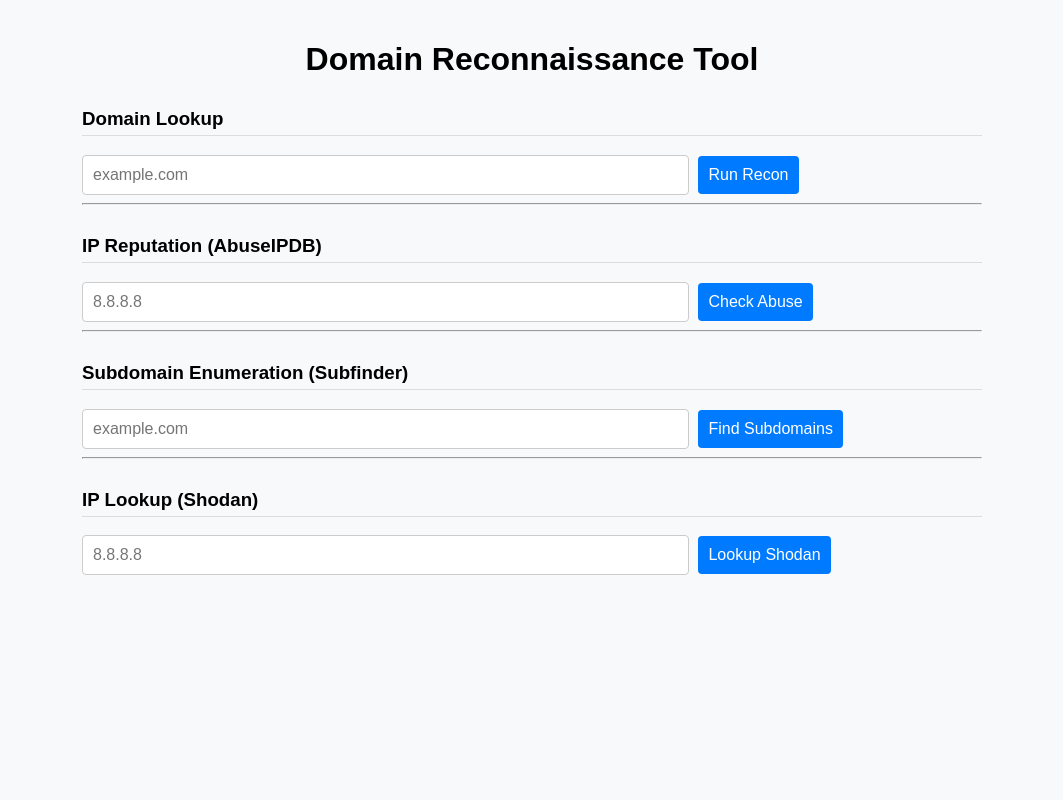
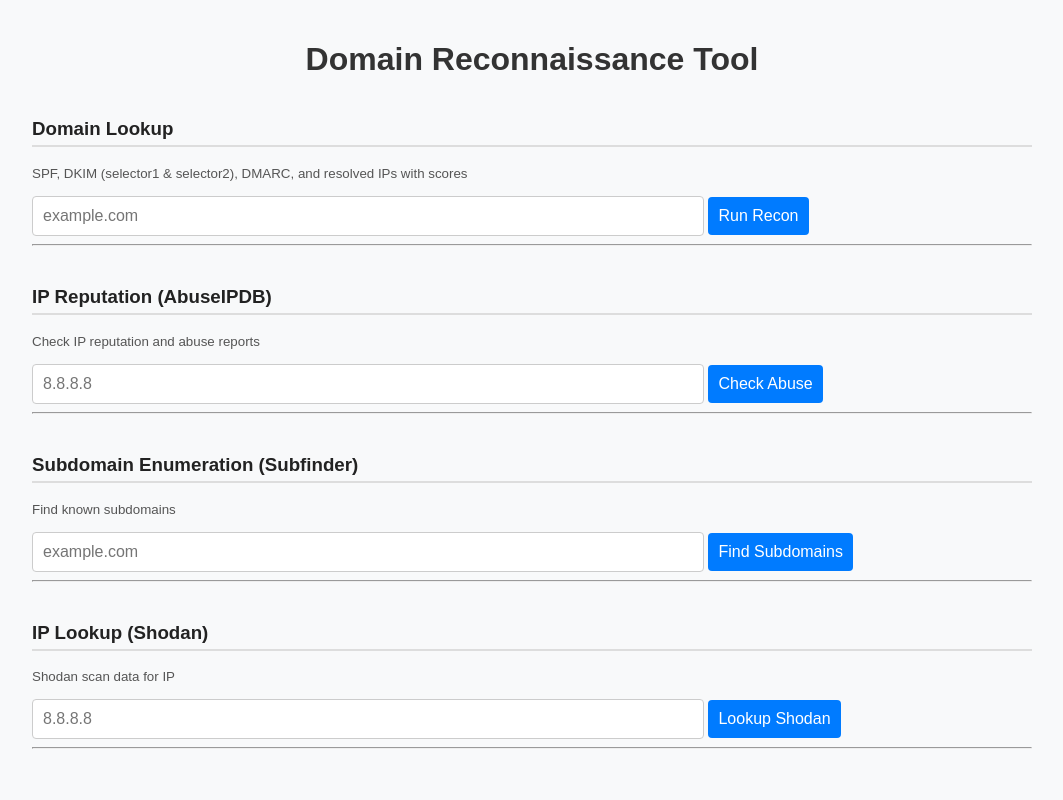
Before and after one commit to boutros-12/finaldomainrecontool, a Flask app: page / in a window 1280 px wide. Shown: the whole page, without its empty margins (108-1171 px from the left). Run offline with Flask 3, Linux system fonts and the light colour scheme.

Commit message:
Your next commit message

```diff
--- a/app.py
+++ b/app.py
@@ -12,12 +12,13 @@ import base64
 
 app = Flask(__name__)
 
-# ====== API KEYS ======
+# === API Keys (replace with your actual keys) ===
 ABUSEIPDB_API_KEY = "4e58e37738104cd8ecbf10f5059e1fdeff0291e1b12243cc859d765bc450b951021ddd088c905a36"
 SHODAN_API_KEY = "Ok0alLl8r0kjNjyM0qIArF2mediolsf4"
+
 shodan_api = shodan.Shodan(SHODAN_API_KEY)
 
-# ====== DNS HELPERS ======
+# === DNS Helpers ===
 def get_dns_records(domain, record_type):
     try:
         return [rdata.to_text() for rdata in dns.resolver.resolve(domain, record_type)]
@@ -33,7 +34,7 @@ def resolve_domain_to_ips(domain):
     except Exception:
         return []
 
-# ====== THREADING WRAPPER ======
+# === Thread helper ===
 def threaded(fn):
     def wrapper(*args, **kwargs):
         result = {}
@@ -49,48 +50,62 @@ def threaded(fn):
         return result.get('data', {"error": "Timed out"})
     return wrapper
 
-# ====== SCORING ======
+# === Scoring Helpers ===
 def extract_dkim_key_length(dkim_txt_list):
     for txt in dkim_txt_list:
         record = ''.join(part.strip('"') for part in txt.split())
         m = re.search(r'p=([A-Za-z0-9+/=]+)', record)
         if m:
             try:
-                return len(base64.b64decode(m.group(1))) * 8
+                key_bytes = base64.b64decode(m.group(1))
+                return len(key_bytes) * 8
             except Exception:
                 return 0
     return 0
 
 def score_dkim(dkim_txt_list):
     key_len = extract_dkim_key_length(dkim_txt_list)
-    if key_len >= 2048: return 100
-    elif key_len >= 1024: return 70
-    elif key_len > 0: return 50
+    if key_len >= 2048:
+        return 100
+    elif key_len >= 1024:
+        return 70
+    elif key_len > 0:
+        return 50
     return 0
 
 def score_dmarc(dmarc_txt_list):
-    if not dmarc_txt_list: return 0
+    if not dmarc_txt_list:
+        return 0
     for txt in dmarc_txt_list:
         m = re.search(r'p=([a-z]+)', txt.lower())
         if m:
-            if m.group(1) == 'reject': return 100
-            elif m.group(1) == 'quarantine': return 70
-            elif m.group(1) == 'none': return 50
+            if m.group(1) == 'reject':
+                return 100
+            elif m.group(1) == 'quarantine':
+                return 70
+            elif m.group(1) == 'none':
+                return 50
     return 0
 
 def score_spf(spf_txt_list):
-    if not spf_txt_list: return 0
+    if not spf_txt_list:
+        return 0
     for txt in spf_txt_list:
         t = txt.lower()
         if 'v=spf1' in t:
-            if '-all' in t: return 100
-            elif '~all' in t: return 70
-            elif '?all' in t: return 50
-            elif '+all' in t: return 20
-            else: return 50
+            if '-all' in t:
+                return 100
+            elif '~all' in t:
+                return 70
+            elif '?all' in t:
+                return 50
+            elif '+all' in t:
+                return 20
+            else:
+                return 50
     return 0
 
-# ====== RECON API ======
+# === Recon Endpoint with full records and scores ===
 @app.route('/api/recon')
 def api_recon():
     domain = request.args.get('domain')
@@ -119,7 +134,7 @@ def api_recon():
         "DKIM": {"records": dkim_selectors or "No DKIM found", "scores": dkim_scores}
     })
 
-# ====== ABUSEIPDB ======
+# === AbuseIPDB lookup ===
 @app.route('/api/abuseipdb_ip')
 def api_abuseipdb_ip():
     ip = request.args.get('ip')
@@ -135,12 +150,13 @@ def api_abuseipdb_ip():
     except Exception as e:
         return {"error": str(e)}
 
-# ====== SUBFINDER ======
+# === Subfinder scan ===
 def subfinder_scan(domain):
     try:
         cmd = f"subfinder -d {shlex.quote(domain)} -silent -oJ -"
         p = subprocess.run(shlex.split(cmd), capture_output=True, text=True, timeout=60)
-        if p.returncode != 0: return {"error": p.stderr.strip()}
+        if p.returncode != 0:
+            return {"error": p.stderr.strip()}
         subs = []
         for line in p.stdout.splitlines():
             if line.strip():
@@ -148,7 +164,7 @@ def subfinder_scan(domain):
                     data = json.loads(line)
                     if "host" in data:
                         subs.append(data["host"])
-                except:
+                except json.JSONDecodeError:
                     continue
         return {"domain": domain, "subdomains": subs}
     except subprocess.TimeoutExpired:
@@ -165,20 +181,23 @@ def api_subdomain_scan():
         return jsonify({"error": "Please provide a domain"}), 400
     return jsonify(threaded_subfinder(domain))
 
-# ====== SHODAN ======
+# === Shodan lookup with showing results even if access denied ===
 @app.route('/api/shodan_ip')
 def api_shodan_ip():
     ip = request.args.get('ip')
     if not ip:
         return jsonify({"error": "Please provide IP address"}), 400
     try:
-        return jsonify(shodan_api.host(ip))
+        result = shodan_api.host(ip)
+        # Always return full data, including error messages if any
+        return jsonify(result)
     except shodan.APIError as e:
+        # Return error message in JSON for frontend to display
         return {"error": f"Shodan API error: {str(e)}"}
     except Exception as e:
         return {"error": str(e)}
 
-# ====== ROOT ======
+# === Root route serving frontend ===
 @app.route('/')
 def index():
     return render_template('index.html')
--- a/templates/index.html
+++ b/templates/index.html
@@ -4,22 +4,57 @@
 <meta charset="UTF-8" />
 <title>Domain Reconnaissance Tool</title>
 <style>
-body { font-family: Arial, sans-serif; max-width: 900px; margin: auto; padding: 20px; background:#f8f9fa;}
-h1 { text-align:center; }
-h3 { margin-top: 30px; border-bottom: 1px solid #ddd; padding-bottom: 5px; }
-input, button { font-size: 16px; padding: 10px; }
-input { width: 65%; border: 1px solid #ccc; border-radius: 4px; }
-button { background: #007BFF; color: white; border: none; border-radius: 4px; cursor: pointer; margin-left: 5px; }
-button:hover { background: #0056b3; }
-.error { color: red; font-weight: bold; margin-top: 8px; }
-.loading { display: none; color: #555; font-style: italic; }
-.output-box { background: white; border: 1px solid #ccc; border-radius: 5px; padding: 10px; margin-top: 10px; white-space: pre-wrap; word-break: break-word; max-height: 400px; overflow-y: auto; overflow-x:hidden;}
-.copy-btn { background:#eee; border:1px solid #ccc; padding:4px 8px; margin-bottom:8px; cursor:pointer; border-radius:4px;}
-.score-bar { height: 18px; background-color: #eee; border-radius: 9px; overflow: hidden; width: 300px; margin-bottom: 10px; }
-.score-fill { height: 100%; text-align: center; color: white; font-weight: bold; font-size: 12px; line-height: 18px;}
-.score-fill.high { background-color: #4CAF50; }
-.score-fill.medium { background-color: #FF9800; }
-.score-fill.low { background-color: #f44336; }
+body{font-family:Arial,sans-serif;background:#f8f9fa;color:#333;max-width:1000px;margin:auto;padding:20px;}
+h1{text-align:center;margin-bottom:10px;}
+h3{margin-top:40px;color:#222;border-bottom:2px solid #ddd;padding-bottom:5px;}
+small{color:#555;margin-bottom:10px;display:block;}
+input,button{font-size:16px;padding:10px;margin-top:5px;}
+input{width:65%;border:1px solid #ccc;border-radius:4px;}
+button{border:none;border-radius:4px;background:#007BFF;color:white;cursor:pointer;}
+button:hover{background:#0056b3;}
+.error{color:#b30000;margin-top:8px;}
+.loading{color:#666;display:none;}
+.output-box{
+  background:#fff;
+  padding:15px;
+  border:1px solid #ccc;
+  border-radius:6px;
+  margin-top:10px;
+  white-space:pre-wrap;
+  word-break:break-word;
+  max-height:400px;
+  overflow-y:auto;
+  overflow-x:hidden;
+  line-height:1.4;
+}
+.output-box pre {
+  white-space: pre-wrap !important;
+  word-break: break-word !important;
+  max-width: 100%;
+  font-size: 13px;
+  line-height: 1.4;
+  margin: 7px 0 12px 0;
+  padding: 7px 10px;
+  background: #f4f6fa;
+  border-radius: 4px;
+  border:1px solid #eee;
+  box-shadow: 0 0 2px #eaeaea;
+}
+.copy-btn{font-size:12px;padding:4px 8px;background:#eee;border:1px solid #ccc;cursor:pointer;border-radius:4px;margin-bottom:10px;}
+/* Score badges */
+.score-badge{display:inline-block;padding:4px 10px;border-radius:12px;color:#fff;font-weight:bold;font-size:13px;margin-left:6px;}
+.score-high{background:#28a745;}
+.score-medium{background:#ffc107;color:#333;}
+.score-low{background:#dc3545;}
+/* Clickable IPs */
+.resolved-ip-link {
+  color: #007BFF;
+  text-decoration: underline;
+  cursor: pointer;
+  margin-right: 8px;
+  font-weight: bold;
+}
+.resolved-ip-link:hover { color: #0056b3;}
 </style>
 </head>
 <body>
@@ -27,115 +62,147 @@ button:hover { background: #0056b3; }
 <h1>Domain Reconnaissance Tool</h1>
 
 <h3>Domain Lookup</h3>
+<small>SPF, DKIM (selector1 & selector2), DMARC, and resolved IPs with scores</small>
 <input id="domainInput" placeholder="example.com" onkeypress="if(event.key==='Enter') runRecon()" />
 <button onclick="runRecon()">Run Recon</button>
 <div id="loading" class="loading">Loading...</div>
 <div id="error" class="error"></div>
 <div id="output"></div>
-
 <hr/>
 
 <h3>IP Reputation (AbuseIPDB)</h3>
-<input id="abuseIpInput" placeholder="8.8.8.8" onkeypress="if(event.key==='Enter') runAbuseIPDB()" />
+<small>Check IP reputation and abuse reports</small>
+<input id="abuseIpInput" placeholder="8.8.8.8" />
 <button onclick="runAbuseIPDB()">Check Abuse</button>
 <div id="loadingAbuse" class="loading">Loading...</div>
 <div id="errorAbuse" class="error"></div>
 <div id="outputAbuse"></div>
-
 <hr/>
 
 <h3>Subdomain Enumeration (Subfinder)</h3>
+<small>Find known subdomains</small>
 <input id="subfinderDomainInput" placeholder="example.com" onkeypress="if(event.key==='Enter') runSubfinder()" />
 <button onclick="runSubfinder()">Find Subdomains</button>
-<div id="loadingSubfinder" class="loading">Loading...</div>
+<div id="loadingSubfinder" class="loading">Scanning...</div>
 <div id="errorSubfinder" class="error"></div>
 <div id="outputSubfinder"></div>
-
 <hr/>
 
 <h3>IP Lookup (Shodan)</h3>
-<input id="shodanIpInput" placeholder="8.8.8.8" onkeypress="if(event.key==='Enter') runShodanIp()" />
+<small>Shodan scan data for IP</small>
+<input id="shodanIpInput" placeholder="8.8.8.8" />
 <button onclick="runShodanIp()">Lookup Shodan</button>
 <div id="loadingShodan" class="loading">Loading...</div>
 <div id="errorShodan" class="error"></div>
 <div id="outputShodan"></div>
+<hr/>
 
 <script>
-function scoreClass(s){if(s>=80)return"score-fill high";if(s>=50)return"score-fill medium";return"score-fill low";}
 function validateDomain(n){return /^[a-zA-Z0-9.-]+\.[a-zA-Z]{2,}$/.test(n);}
-function validateIPv4(ip){return /^(25[0-5]|2[0-4]\d|1\d\d|[1-9]?\d)(\.(25[0-5]|2[0-4]\d|1\d\d|[1-9]?\d)){3}$/.test(ip);}
+function validateIPv4(ip){return /^(25[0-5]|2[0-4]\\d|1\\d\\d|[1-9]?\\d)(\\.(25[0-5]|2[0-4]\\d|1\\d\\d|[1-9]?\\d)){3}$/.test(ip);}
 function copyOutput(id){navigator.clipboard.writeText(document.getElementById(id).innerText);alert("Copied!");}
+function badge(score){let cls=score>=80?"score-high":score>=50?"score-medium":"score-low";let label=score>=80?"Excellent":score>=50?"Good":"Poor";return `<span class="score-badge ${cls}">${label} (${score})</span>`;}
+
+// Make resolved IPs clickable to autofill abuse and shodan IP inputs
+function renderResolvedIPs(ipsArr) {
+  return ipsArr.map(ip =>
+    `<span class="resolved-ip-link" onclick="setIpInputs('${ip}')">${ip}</span>`
+  ).join(", ");
+}
+
+function setIpInputs(ip) {
+  document.getElementById('abuseIpInput').value = ip;
+  document.getElementById('errorAbuse').textContent = '';
+  document.getElementById('outputAbuse').innerHTML = '';
+  document.getElementById('shodanIpInput').value = ip;
+  document.getElementById('errorShodan').textContent = '';
+  document.getElementById('outputShodan').innerHTML = '';
+  document.getElementById('abuseIpInput').scrollIntoView({behavior: 'smooth', block: 'center'});
+}
 
 async function runRecon(){
-  error.textContent=''; output.innerHTML=''; loading.style.display='block';
-  let domain = domainInput.value.trim();
-  if(!validateDomain(domain)){loading.style.display='none'; error.textContent='Invalid domain'; return;}
+  error.textContent='';output.innerHTML='';loading.style.display='block';
+  const domain = domainInput.value.trim();
+  if(!validateDomain(domain)){loading.style.display='none';return error.textContent='Invalid domain';}
   try {
-    const r = await fetch(`/api/recon?domain=${encodeURIComponent(domain)}`);
-    loading.style.display='none'; const d = await r.json();
-    if(d.error){error.textContent = d.error; return;}
-    let spfRec = Array.isArray(d.SPF.records) ? d.SPF.records.join("\n") : d.SPF.records;
-    let dmarcRec = Array.isArray(d.DMARC.records) ? d.DMARC.records.join("\n") : d.DMARC.records;
-    let ips = Array.isArray(d.Resolved_IPs) ? d.Resolved_IPs.join(", ") : d.Resolved_IPs;
-    let dkimHtml = "";
-    if(typeof d.DKIM.records === "string"){dkimHtml = `<pre>${d.DKIM.records}</pre>`;}
-    else {
-      for(let s in d.DKIM.records){
-        let score = d.DKIM.scores[s] || 0;
-        let recs = d.DKIM.records[s].join("\n");
-        dkimHtml += `<b>${s} (Score: ${score})</b><br/><pre>${recs}</pre>
-        <div class="score-bar"><div class="${scoreClass(score)}" style="width:${score}%;"></div></div>`;
+    const r=await fetch(`/api/recon?domain=${encodeURIComponent(domain)}`);
+    loading.style.display='none';
+    const d=await r.json();
+    if(d.error)return error.textContent=d.error;
+    let spfRec=Array.isArray(d.SPF.records)?d.SPF.records.join("\n"):d.SPF.records;
+    let dmarcRec=Array.isArray(d.DMARC.records)?d.DMARC.records.join("\n"):d.DMARC.records;
+    let ips = Array.isArray(d.Resolved_IPs) ? renderResolvedIPs(d.Resolved_IPs) : d.Resolved_IPs;
+    let dkimHtml="";
+    if(typeof d.DKIM.records==="string"){dkimHtml=`<pre>${d.DKIM.records}</pre>`;}
+    else{
+      for(const s in d.DKIM.records){
+        let score=d.DKIM.scores[s]||0;
+        let recs=d.DKIM.records[s].join("\n");
+        dkimHtml+=`<b>${s} ${badge(score)}</b><br/><pre>${recs}</pre>`;
       }
     }
-    output.innerHTML = `<button class="copy-btn" onclick="copyOutput('output')">Copy</button>
+    output.innerHTML=`<button class="copy-btn" onclick="copyOutput('output')">Copy</button>
       <div class="output-box" id="output">
         <b>Resolved IPs:</b> ${ips}<br/><br/>
-      <b>SPF (Score: ${d.SPF.score}):</b><br/><pre>${spfRec}</pre>
-      <div class="score-bar"><div class="${scoreClass(d.SPF.score)}" style="width:${d.SPF.score}%;"></div></div>
-      <b>DMARC (Score: ${d.DMARC.score}):</b><br/><pre>${dmarcRec}</pre>
-      <div class="score-bar"><div class="${scoreClass(d.DMARC.score)}" style="width:${d.DMARC.score}%;"></div></div>
+        <b>SPF ${badge(d.SPF.score)}:</b><br/><pre>${spfRec}</pre>
+        <b>DMARC ${badge(d.DMARC.score)}:</b><br/><pre>${dmarcRec}</pre>
         <b>DKIM:</b><br/>${dkimHtml}
       </div>`;
-  } catch(e) { loading.style.display='none'; error.textContent = e; }
+  } catch(e) {
+    loading.style.display='none';
+    error.textContent=e;
+  }
 }
 
 async function runAbuseIPDB(){
-  errorAbuse.textContent=''; outputAbuse.innerHTML=''; loadingAbuse.style.display='block';
-  let ip = abuseIpInput.value.trim();
-  if(!validateIPv4(ip)){loadingAbuse.style.display='none'; errorAbuse.textContent='Invalid IPv4'; return;}
-  try {
-    const r = await fetch(`/api/abuseipdb_ip?ip=${encodeURIComponent(ip)}`);
-    loadingAbuse.style.display='none'; const d = await r.json();
-    if(d.error){errorAbuse.textContent = d.error; return;}
-    outputAbuse.innerHTML = `<button class="copy-btn" onclick="copyOutput('outputAbuse')">Copy</button>
+  errorAbuse.textContent='';outputAbuse.innerHTML='';loadingAbuse.style.display='block';
+  const ip=abuseIpInput.value.trim();
+  if(!validateIPv4(ip)){loadingAbuse.style.display='none';return errorAbuse.textContent='Invalid IPv4';}
+  try{
+    const r=await fetch(`/api/abuseipdb_ip?ip=${encodeURIComponent(ip)}`);
+    loadingAbuse.style.display='none';
+    const d=await r.json();
+    if(d.error)return errorAbuse.textContent=d.error;
+    outputAbuse.innerHTML=`<button class="copy-btn" onclick="copyOutput('outputAbuse')">Copy</button>
       <div class="output-box" id="outputAbuse"><pre>${JSON.stringify(d,null,2)}</pre></div>`;
-  } catch(e) { loadingAbuse.style.display='none'; errorAbuse.textContent = e; }
+  } catch(e) {
+    loadingAbuse.style.display='none';
+    errorAbuse.textContent=e;
+  }
 }
 
 async function runSubfinder(){
-  errorSubfinder.textContent=''; outputSubfinder.innerHTML=''; loadingSubfinder.style.display='block';
-  let dom = subfinderDomainInput.value.trim();
-  if(!validateDomain(dom)){loadingSubfinder.style.display='none'; errorSubfinder.textContent='Invalid domain'; return;}
-  try {
-    const r = await fetch(`/api/subdomain_scan?domain=${encodeURIComponent(dom)}`);
-    loadingSubfinder.style.display='none'; const d = await r.json();
-    if(d.error){errorSubfinder.textContent = "Error: " + d.error; return;}
-    outputSubfinder.innerHTML = `<button class="copy-btn" onclick="copyOutput('outputSubfinder')">Copy</button>
+  errorSubfinder.textContent='';outputSubfinder.innerHTML='';loadingSubfinder.style.display='block';
+  const dom=subfinderDomainInput.value.trim();
+  if(!validateDomain(dom)){loadingSubfinder.style.display='none';return errorSubfinder.textContent='Invalid domain';}
+  try{
+    const r=await fetch(`/api/subdomain_scan?domain=${encodeURIComponent(dom)}`);
+    loadingSubfinder.style.display='none';
+    const d=await r.json();
+    if(d.error)return errorSubfinder.textContent="Error: "+d.error;
+    outputSubfinder.innerHTML=`<button class="copy-btn" onclick="copyOutput('outputSubfinder')">Copy</button>
       <div class="output-box" id="outputSubfinder"><pre>${JSON.stringify(d,null,2)}</pre></div>`;
-  } catch(e) { loadingSubfinder.style.display='none'; errorSubfinder.textContent = e; }
+  } catch(e) {
+    loadingSubfinder.style.display='none';
+    errorSubfinder.textContent=e;
+  }
 }
 
 async function runShodanIp(){
-  errorShodan.textContent=''; outputShodan.innerHTML=''; loadingShodan.style.display='block';
-  let ip = shodanIpInput.value.trim();
-  if(!validateIPv4(ip)){loadingShodan.style.display='none'; errorShodan.textContent='Invalid IPv4'; return;}
-  try {
-    const r = await fetch(`/api/shodan_ip?ip=${encodeURIComponent(ip)}`);
-    loadingShodan.style.display='none'; const d = await r.json();
-    if(d.error){errorShodan.textContent = d.error; return;}
-    outputShodan.innerHTML = `<button class="copy-btn" onclick="copyOutput('outputShodan')">Copy</button>
+  errorShodan.textContent='';outputShodan.innerHTML='';loadingShodan.style.display='block';
+  const ip=shodanIpInput.value.trim();
+  if(!validateIPv4(ip)){loadingShodan.style.display='none';return errorShodan.textContent='Invalid IPv4';}
+  try{
+    const r=await fetch(`/api/shodan_ip?ip=${encodeURIComponent(ip)}`);
+    loadingShodan.style.display='none';
+    const d=await r.json();
+    if(d.error)return errorShodan.textContent=d.error;
+    outputShodan.innerHTML=`<button class="copy-btn" onclick="copyOutput('outputShodan')">Copy</button>
       <div class="output-box" id="outputShodan"><pre>${JSON.stringify(d,null,2)}</pre></div>`;
-  } catch(e) { loadingShodan.style.display='none'; errorShodan.textContent = e; }
+  } catch(e) {
+    loadingShodan.style.display='none';
+    errorShodan.textContent=e;
+  }
 }
 </script>
 
```
Lines whose indentation alone changed are shown as unchanged.
